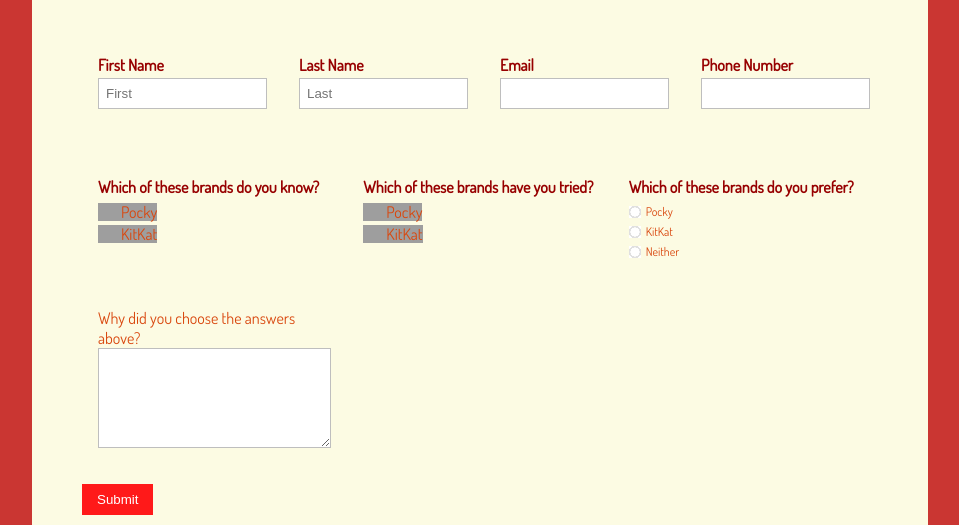
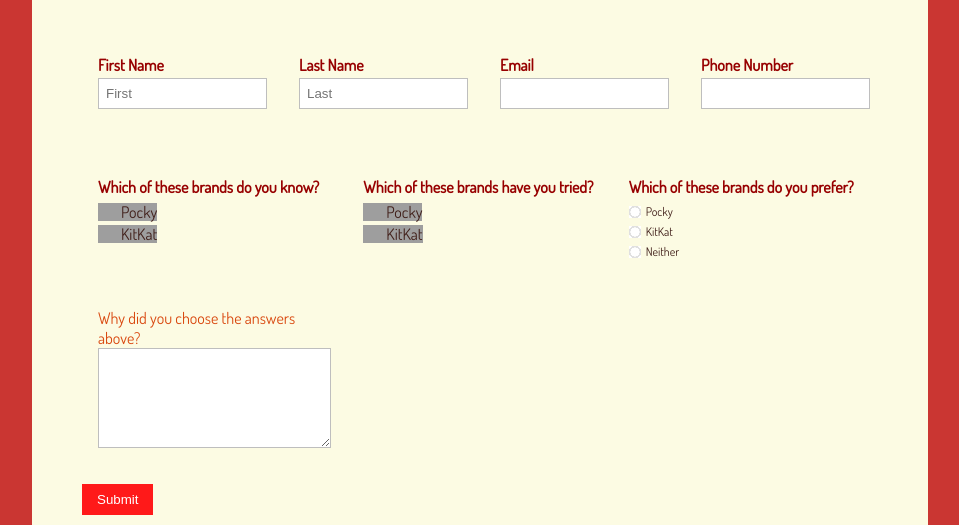
Before and after one commit to rdaley2/Sydney09, a PHP site: page /assignment09.html in a window 1280 px wide. Shown: the part 860-1385 px from the top of the page, without its empty margins (160-1119 px from the left). Run offline with PHP 8.4, Linux system fonts and the light colour scheme; some web fonts are replaced; grey boxes are pictures that could not be loaded.

Commit message:
color change for radio text

```diff
--- a/OTHER TRIAL SORRY GUYS HAHA/Lab09/css/grid.css
+++ b/OTHER TRIAL SORRY GUYS HAHA/Lab09/css/grid.css
@@ -96,7 +96,7 @@ img
   border-radius: 5px;
  /* background-color: #FCFBE3;*/
   padding: 1em;
-  color: #d9480f;
+  color: #42211B;
 }
 
 
```
